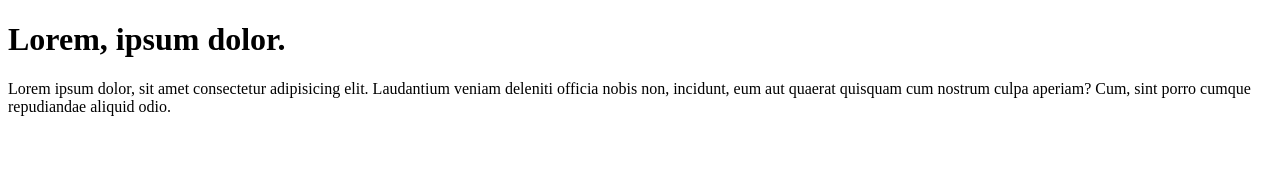
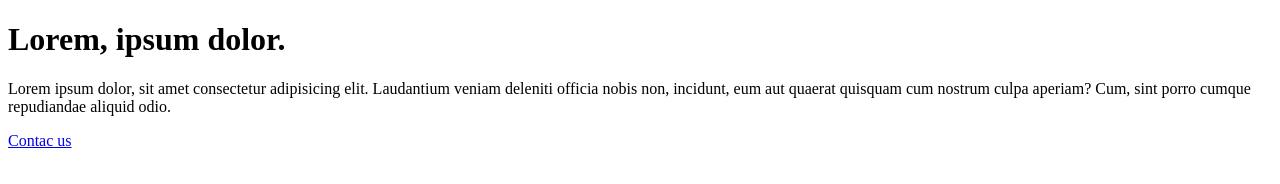
Before and after one commit to AhmadZubairafghanmal/git_test_usage, a plain HTML site: page index.html in a window 1280 px wide. Drawn offline with Linux system fonts and the light colour scheme.

Commit message:
a tag added

```diff
--- a/index.html
+++ b/index.html
@@ -12,5 +12,6 @@
       veniam deleniti officia nobis non, incidunt, eum aut quaerat quisquam cum
       nostrum culpa aperiam? Cum, sint porro cumque repudiandae aliquid odio.
     </p>
+    <a href="#">Contac us</a>
   </body>
 </html>
```
